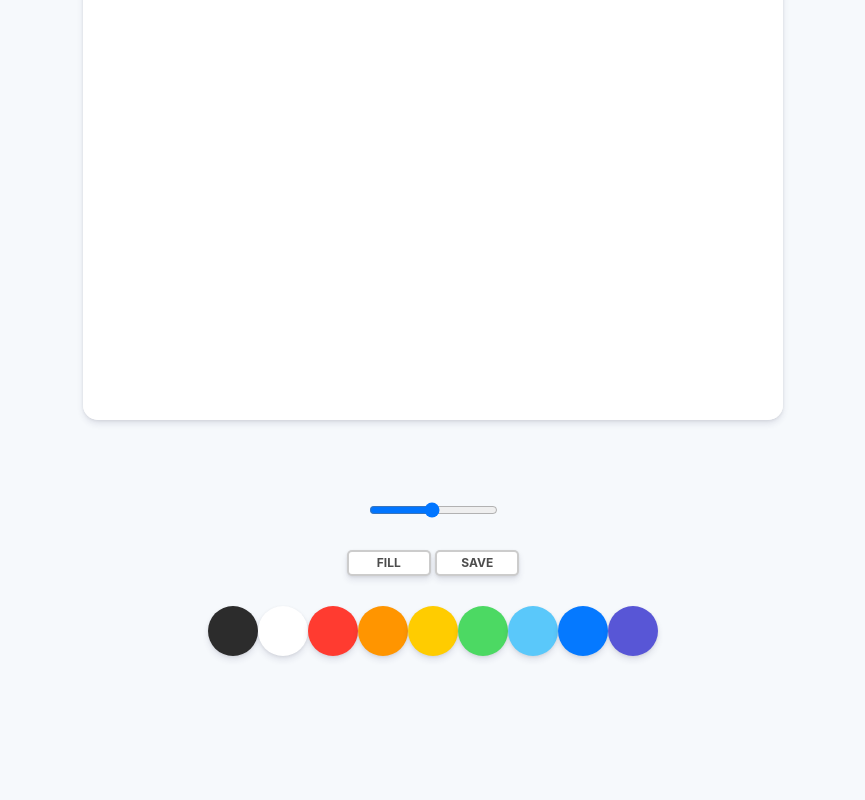
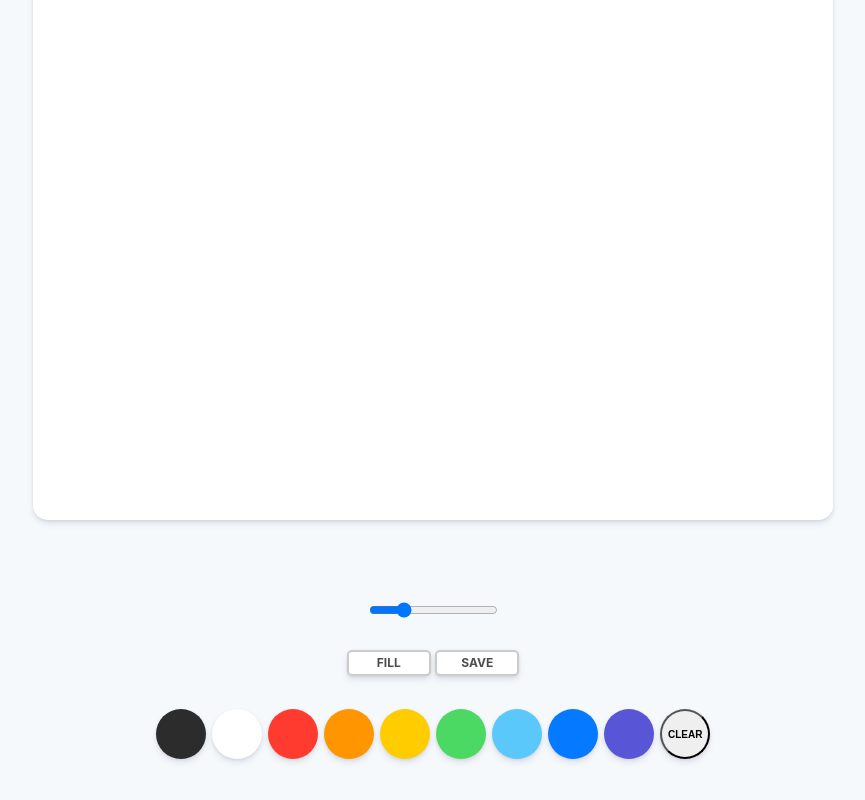
Before and after one commit to lazy-sky/PaintJS, a plain HTML site: page index.html in a window 1280 px wide. Shown: the part 330-1130 px from the top of the page, without its empty margins (207-1072 px from the left). Before the commit the page ends 1066 px from the top, so only its background shows below. Drawn offline with Linux system fonts and the light colour scheme.

Commit message:
adding brush size range, canvas size, clear button

```diff
--- a/app.js
+++ b/app.js
@@ -4,9 +4,10 @@ const colors = document.getElementsByClassName("jsColor");
 const range = document.getElementById("jsRange");
 const mode = document.getElementById("jsMode");
 const saveBtn = document.getElementById("jsSave");
+const clearBtn = document.getElementById("jsClear");
 
 const INITIAL_COLOR = "#2c2c2c";
-const CANVAS_SIZE = 700;
+const CANVAS_SIZE = 800;
 
 canvas.width = CANVAS_SIZE;
 canvas.height = CANVAS_SIZE;
@@ -32,14 +33,12 @@ function startPainting() {
 function onMouseMove(event) {
   const x = event.offsetX;
   const y = event.offsetY;
-  console.log("creating path in ", x, y);
   if(!painting) {
       ctx.beginPath();
       ctx.moveTo(x, y);
   } else {
       ctx.lineTo(x, y);
       ctx.stroke();
-      console.log("creating line in ", x, y);
   }
 }
 
@@ -84,6 +83,10 @@ function handleSaveClick(event) {
     link.click();
 }
 
+function handleClearClick(event) {
+        ctx.clearRect(0, 0, CANVAS_SIZE, CANVAS_SIZE);
+}
+
 if (canvas) {
   canvas.addEventListener("mousemove", onMouseMove);
   canvas.addEventListener("mousedown", startPainting);
@@ -110,3 +113,7 @@ if(mode) {
 if(saveBtn) {
     saveBtn.addEventListener("click", handleSaveClick);
 }
+
+if(clearBtn) {
+    clearBtn.addEventListener("click", handleClearClick);
+}
--- a/index.html
+++ b/index.html
@@ -10,7 +10,7 @@
     <canvas id="jsCanvas" class="canvas"></canvas>
     <div class="controls">
         <div class="controls__range">
-            <input type="range" id="jsRange" min="0.1" max="5" value="2.5" step="0.1" />
+            <input type="range" id="jsRange" min="0.1" max="20" value="5" step="0.1" />
         </div>
         <div class="controls__btns">
             <button id="jsMode">Fill</button>
@@ -35,6 +35,9 @@
             style="background-color:#0579FF"></div>
             <div class="controls__color jsColor"
             style="background-color:#5856D6"></div>
+            <div>
+                <button id="jsClear">Clear</button>
+            </div>
         </div>
     </div>
     <script src="app.js"></script>
--- a/style.css
+++ b/style.css
@@ -11,8 +11,8 @@ body {
 }
 
 .canvas {
-    width: 700px;
-    height: 700px;
+    width: 800px;
+    height: 800px;
     background-color: white;
     border-radius: 15px;
     box-shadow: 0 4px 6px rgba(50, 50, 93, 0.11), 0 1px 3px rgba(0, 0, 0, 0.08);
@@ -52,7 +52,7 @@ body {
     display: flex;
 }
 
-.controls__colors .controls__color {
+.controls__colors .controls__color, #jsClear {
     width: 50px;
     height: 50px;
     border-radius: 25px;
@@ -63,3 +63,13 @@ body {
 .controls, .controls__range {
     margin-bottom: 30px;
 }
+
+.jsColor, #jsClear {
+    margin: 3px;
+}
+
+#jsClear {
+    text-transform: uppercase;
+    font-weight: 700;
+    font-size: 10px;
+}
```
